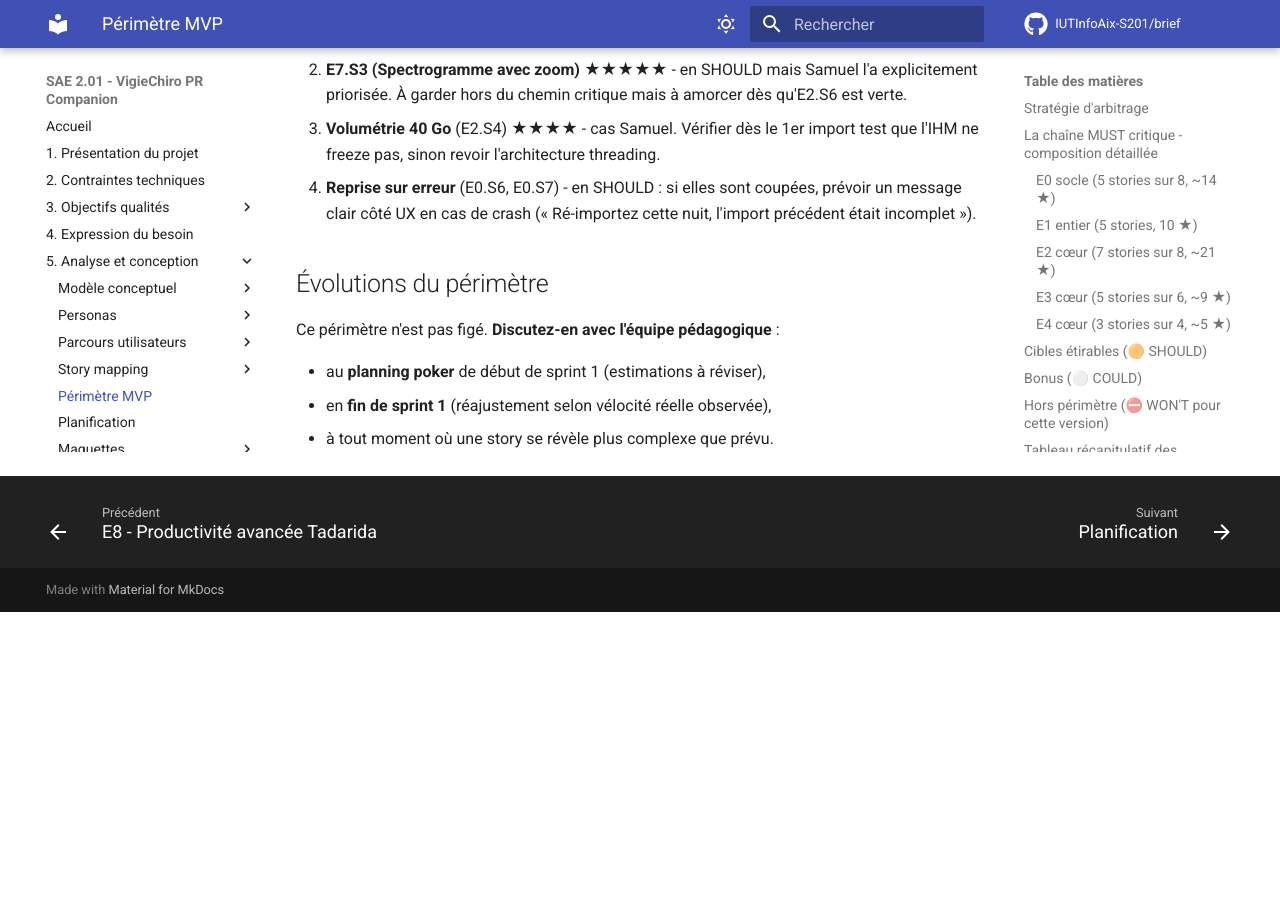
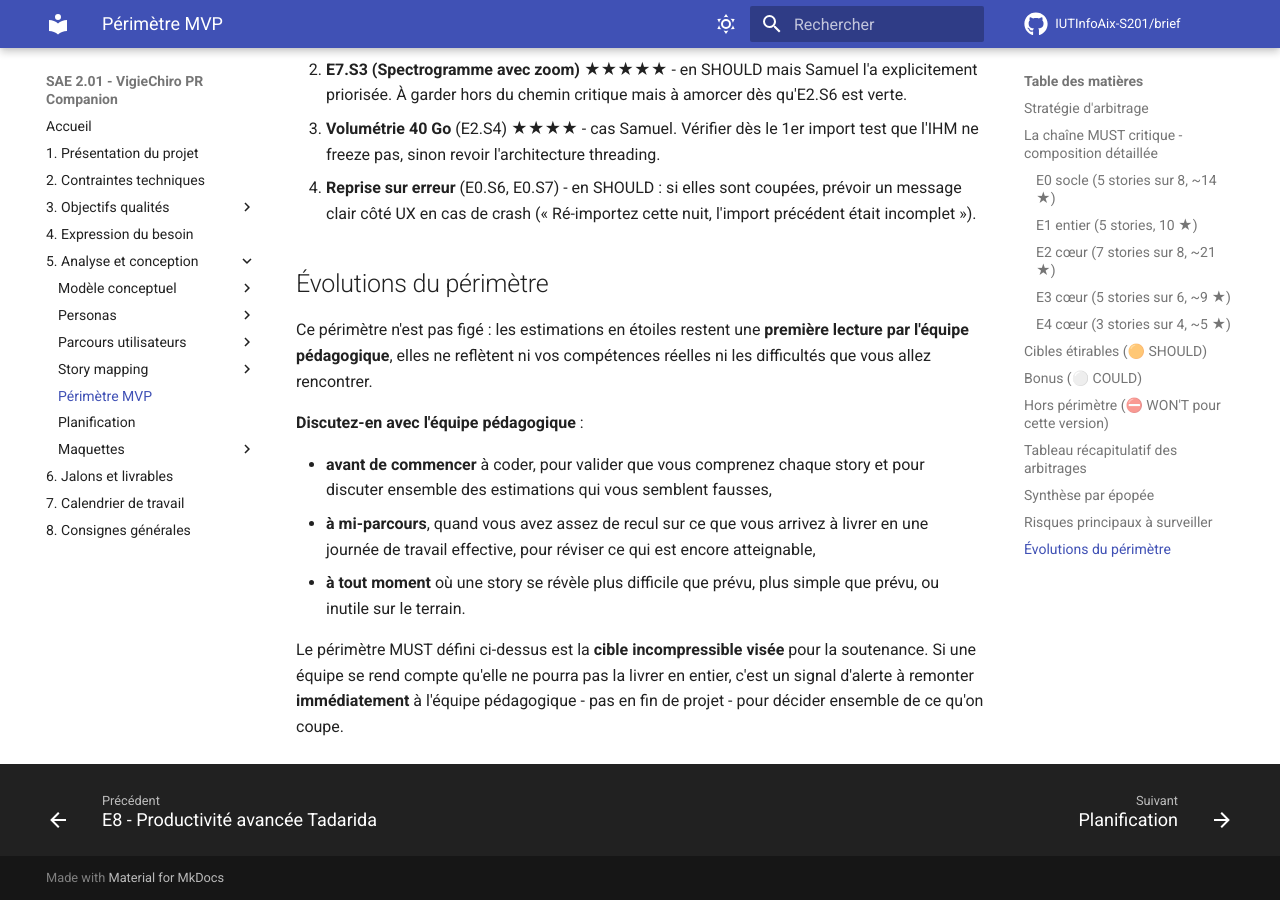
Before and after one commit to IUTInfoAix-S201/brief, an MkDocs documentation site: the page built from docs/Analyse et conception/Périmètre MVP.md, in a window 1280 px wide and 900 px high, scrolled down 8667 px. Built offline with MkDocs 1.6.1 and Material for MkDocs 9.7.7, drawn with Linux system fonts in a browser that asks for light colours; comment, search, counter and statistics services are not loaded; before the commit the page ends 9279 px from its top, so only the background shows below that.

Commit message:
docs(périmètre-mvp): reformule la section évolutions sans jargon Scrum
Les étudiants de BUT1 n'ont pas encore été introduits aux notions de
planning poker et de sprint. La section est reformulée en langage simple
pour qu'elle soit compréhensible :

- « avant de commencer » à coder (au lieu de « planning poker »)
- « à mi-parcours » (au lieu de « fin de sprint 1 »)
- « à tout moment » qu'une story se révèle différente de l'estimation

On insiste aussi sur l'idée que les estimations en étoiles sont une
première lecture par l'équipe pédagogique, pas une vérité figée, et
qu'un signal d'alerte sur le périmètre MUST doit être remonté
immédiatement (pas en fin de projet) pour décider ensemble.

```diff
--- a/docs/Analyse et conception/Périmètre MVP.md
+++ b/docs/Analyse et conception/Périmètre MVP.md
@@ -216,8 +216,12 @@ Vue exhaustive des 50 stories. Tri par épopée puis par n°.
 
 ## Évolutions du périmètre
 
-Ce périmètre n'est pas figé. **Discutez-en avec l'équipe pédagogique** :
+Ce périmètre n'est pas figé : les estimations en étoiles restent une **première lecture par l'équipe pédagogique**, elles ne reflètent ni vos compétences réelles ni les difficultés que vous allez rencontrer.
 
-- au **planning poker** de début de sprint 1 (estimations à réviser),
-- en **fin de sprint 1** (réajustement selon vélocité réelle observée),
-- à tout moment où une story se révèle plus complexe que prévu.
+**Discutez-en avec l'équipe pédagogique** :
+
+- **avant de commencer** à coder, pour valider que vous comprenez chaque story et pour discuter ensemble des estimations qui vous semblent fausses,
+- **à mi-parcours**, quand vous avez assez de recul sur ce que vous arrivez à livrer en une journée de travail effective, pour réviser ce qui est encore atteignable,
+- **à tout moment** où une story se révèle plus difficile que prévu, plus simple que prévu, ou inutile sur le terrain.
+
+Le périmètre MUST défini ci-dessus est la **cible incompressible visée** pour la soutenance. Si une équipe se rend compte qu'elle ne pourra pas la livrer en entier, c'est un signal d'alerte à remonter **immédiatement** à l'équipe pédagogique - pas en fin de projet - pour décider ensemble de ce qu'on coupe.
```
